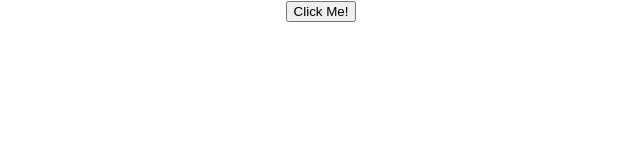
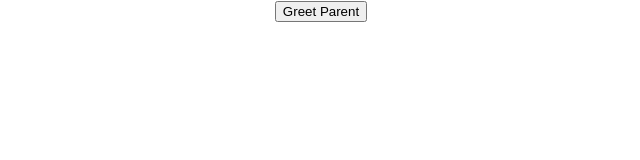
Before and after one commit to LavenderLemonade/learning-react, a React (Create React App) app in the folder hello-world/: page / in a window 1280 px wide. Shown: the top 160 px of the page, without its empty margins (319-959 px from the left). Built offline with nearby package versions, Linux system fonts and the light colour scheme.

Commit message:
been learning how to pass arguments and props and functions between parents and children, some read inheritance flavored stuff

```diff
--- a/hello-world/public/index.html
+++ b/hello-world/public/index.html
@@ -2,19 +2,19 @@
 <html lang="en">
   <head>
     <meta charset="utf-8" />
-    <link rel="icon" href="%PUBLIC_URL%/favicon.ico" />
+    <link rel="icon" href="favicon.ico" />
     <meta name="viewport" content="width=device-width, initial-scale=1" />
     <meta name="theme-color" content="#000000" />
     <meta
       name="description"
       content="Web site created using create-react-app"
     />
-    <link rel="apple-touch-icon" href="%PUBLIC_URL%/logo192.png" />
+    <link rel="apple-touch-icon" href="logo192.png" />
     <!--
       manifest.json provides metadata used when your web app is installed on a
       user's mobile device or desktop. See https://developers.google.com/web/fundamentals/web-app-manifest/
     -->
-    <link rel="manifest" href="%PUBLIC_URL%/manifest.json" />
+    <link rel="manifest" href="manifest.json" />
     <!--
       Notice the use of %PUBLIC_URL% in the tags above.
       It will be replaced with the URL of the `public` folder during the build.
--- a/hello-world/src/App.js
+++ b/hello-world/src/App.js
@@ -6,6 +6,8 @@ import Message from './Components/Message';
 import Counter from './Components/Counter';
 import FunctionClick from './Components/FunctionClick';
 import ClassClick from './Components/ClassClick';
+import EventBind from './Components/EventBind';
+import ParentComponent from './Components/ParentComponent';
 
 function App() {
   return (
@@ -27,7 +29,11 @@ function App() {
 
       {/* <FunctionClick/> */}
 
-      <ClassClick />
+      {/* <ClassClick /> */}
+
+      {/* <EventBind /> */}
+
+      <ParentComponent />
 
     </div>
   );
--- /dev/null
+++ b/hello-world/src/Components/ChildComponent.js
@@ -0,0 +1,11 @@
+import React from 'react'
+
+function ChildComponent(props) {
+  return (
+    <div>
+      <button onClick = {() => props.greetHandler('child')}> Greet Parent</button>
+    </div>
+  )
+}
+
+export default ChildComponent
--- /dev/null
+++ b/hello-world/src/Components/EventBind.js
@@ -0,0 +1,98 @@
+import React, { Component } from 'react'
+
+class EventBind extends Component {
+
+    constructor(props) {
+      super(props)
+
+      this.state = {
+         message: 'Hello'
+      }
+    //   this.clickHandler = this.clickHandler.bind(this); //this is that third approach, doing it here
+    }
+    // clickHandler(){
+    //     this.setState({
+    //         message: 'Goodbye'
+    //     })
+    // }
+    //so, this method doesn't work because of the way JS sees this setState keyword
+    // not how React sees it, so we're going to go over a few ways to get around this
+//-------------------------------------------------------------------------------------------------------
+    //method 1
+//     clickHandler(){
+//         this.setState({
+//             message: 'Goodbye!'
+//         })
+//         console.log(this)
+//     }
+
+//   render() {
+//     return (
+//       <div>
+//         <div>{this.state.message}</div>
+//         <button onClick = {this.clickHandler.bind(this)}>Click </button>
+//       </div>
+//     )
+//   }
+// }
+//this coulkd be a bit sucky just becuase it has to re-render whenever the state changes, and couple
+//  impact perofrmance for a bigger application
+//-------------------------------------------------------------------------------------------------------
+// method 2
+// clickHandler(){
+//     this.setState({
+//         message: 'Goodbye!'
+//     })
+//     console.log(this)
+// }
+
+// render() {
+// return (
+//   <div>
+//     <div>{this.state.message}</div>
+//     <button onClick = { () => this.clickHandler()}>Click </button>
+//   </div>
+// )
+// }
+// }
+//similarly, there are performance issues
+//-------------------------------------------------------------------------------------------------------
+//method 3
+//binding happens once in the constructor, and thuis it will only happen once
+// clickHandler(){
+//     this.setState({
+//         message: 'Goodbye!'
+//     })
+//     console.log(this)
+// }
+
+// render() {
+// return (
+//   <div>
+//     <div>{this.state.message}</div>
+//     <button onClick = {this.clickHandler}>Click </button>
+//   </div>
+// )
+// }
+// }
+//-------------------------------------------------------------------------------------------------------
+//Method 4
+clickHandler = () => {this.setState({ message: 'Goodbye!'})
+}
+
+render() {
+return (
+  <div>
+    <div>{this.state.message}</div>
+    <button onClick = {this.clickHandler}>Click </button>
+  </div>
+)
+}
+}
+
+export default EventBind
+
+//first two might not be the best
+//second is a little more viable
+//documentation likes 3 or 4
+//binding in the constructor seems like it will be the best
--- /dev/null
+++ b/hello-world/src/Components/ParentComponent.js
@@ -0,0 +1,28 @@
+import React, { Component } from 'react'
+import ChildComponent from './ChildComponent'
+
+class ParentComponent extends Component {
+    constructor(props) {
+      super(props)
+
+      this.state = {
+         parentName: 'Parent'
+      }
+
+      this.greetParent = this.greetParent.bind(this)//binding it here in the constructor
+    }
+
+    greetParent(childName){
+        alert(`Hello ${this.state.parentName} from ${childName}`)
+    }
+
+  render() {
+    return (
+      <div>
+        <ChildComponent greetHandler = {this.greetParent} />
+      </div>
+    )
+  }
+}
+
+export default ParentComponent
```
Also changed, not shown: 1 other file (tests, documents, lock files or other folders).
